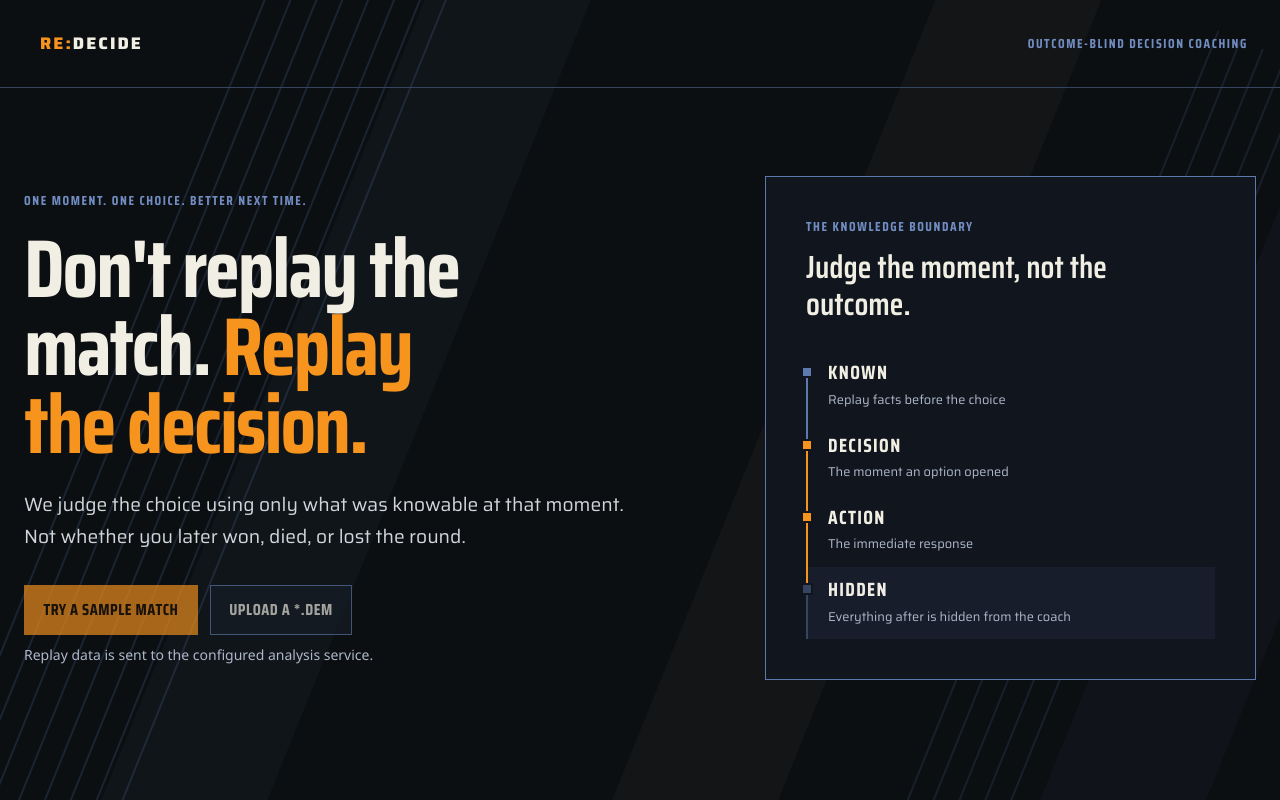
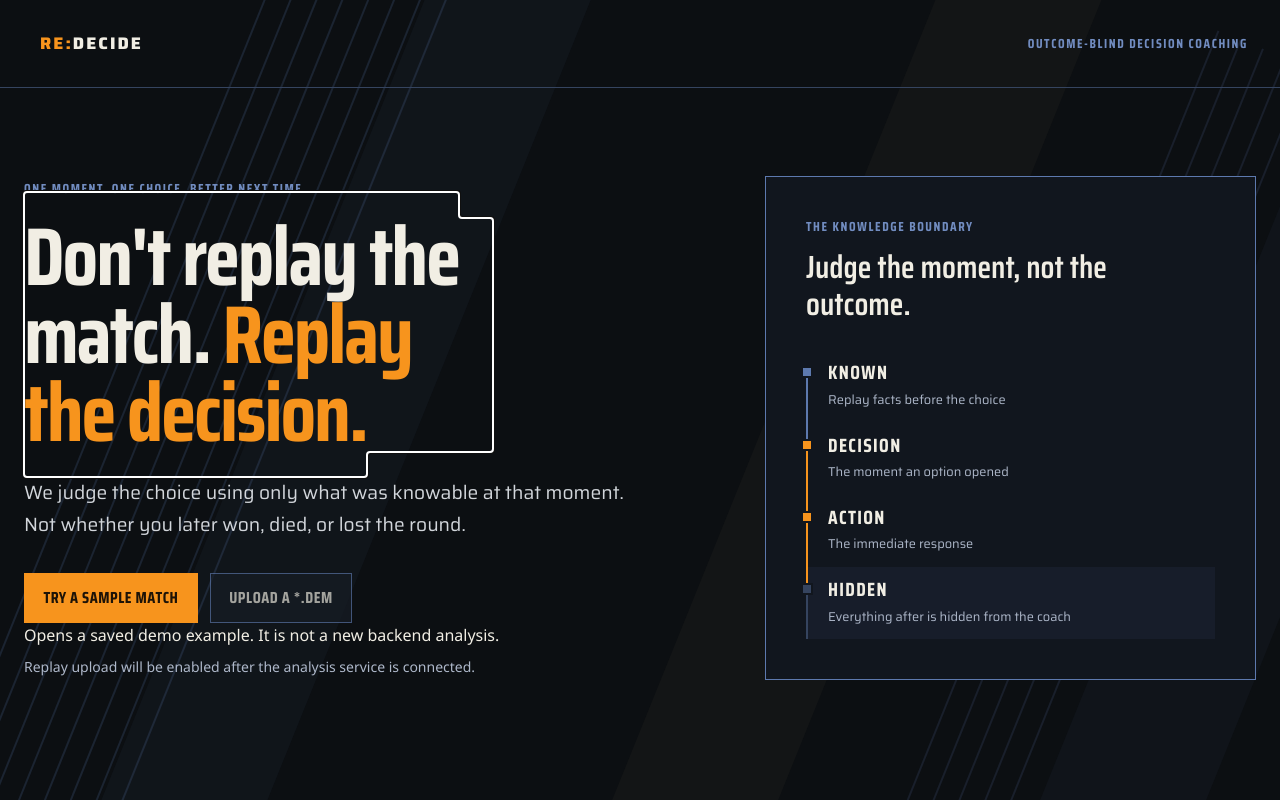
Before and after one commit to Asdao/ReDecide, a Next.js app in the folder frontend/: page / in a window 1280 px wide. Built offline with nearby package versions, Linux system fonts and the light colour scheme.

Commit message:
split landing page and top bar out

```diff
--- a/frontend/src/app/page.tsx
+++ b/frontend/src/app/page.tsx
@@ -1,72 +1,5 @@
+import { DecisionFlow } from "@/components/DecisionFlow";
+
 export default function Home() {
-  return (
-    <main className="shell">
-      <nav className="topbar" aria-label="Product">
-        <a className="brand" href="#main-content" aria-label="RE:DECIDE home">
-          <span aria-hidden="true">RE:</span>DECIDE
-          <svg
-            className="brand-outline"
-            viewBox="0 0 100 40"
-            preserveAspectRatio="none"
-            aria-hidden="true"
-            focusable="false"
-          >
-            <rect x="0.75" y="0.75" width="98.5" height="38.5" pathLength="100" />
-          </svg>
-        </a>
-        <span className="eyebrow">Outcome-blind decision coaching</span>
-      </nav>
-
-      <section className="hero" id="main-content" aria-labelledby="page-title">
-        <div className="hero-copy">
-          <p className="kicker">One moment. One choice. Better next time.</p>
-          <h1 id="page-title">
-            Don&apos;t replay the match.
-            <span> Replay the decision.</span>
-          </h1>
-          <p className="lede">
-            We judge the choice using only what was knowable at that moment.
-            <br></br>
-            Not whether you later won, died, or lost the round.
-          </p>
-
-          <div className="actions" aria-label="Choose an analysis source">
-            <button className="primary" type="button" disabled aria-describedby="setup-note">
-              Try a sample match
-            </button>
-            <label className="secondary" htmlFor="demo-upload" aria-describedby="upload-help setup-note">
-              Upload a *.dem
-            </label>
-            <input id="demo-upload" type="file" accept=".dem" disabled />
-          </div>
-          <p className="privacy" id="upload-help">
-            Replay data is sent to the configured analysis service.
-          </p>
-        </div>
-
-        <aside className="boundary-card" aria-labelledby="boundary-title">
-          <p className="eyebrow">The knowledge boundary</p>
-          <h2 id="boundary-title">Judge the moment, not the outcome.</h2>
-          <ol className="boundary-preview">
-            <li>
-              <strong>Known</strong>
-              <span>Replay facts before the choice</span>
-            </li>
-            <li>
-              <strong>Decision</strong>
-              <span>The moment an option opened</span>
-            </li>
-            <li>
-              <strong>Action</strong>
-              <span>The immediate response</span>
-            </li>
-            <li className="hidden-future">
-              <strong>Hidden</strong>
-              <span>Everything after is hidden from the coach</span>
-            </li>
-          </ol>
-        </aside>
-      </section>
-    </main>
-  );
+  return <DecisionFlow />;
 }
--- /dev/null
+++ b/frontend/src/components/LandingScreen.tsx
@@ -0,0 +1,61 @@
+type LandingScreenProps = {
+  onOpenExample: () => void;
+};
+
+export function LandingScreen({ onOpenExample }: LandingScreenProps) {
+  return (
+    <section className="hero" id="main-content" aria-labelledby="page-title">
+      <div className="hero-copy">
+        <p className="kicker">One moment. One choice. Better next time.</p>
+        <h1 id="page-title" tabIndex={-1}>
+          Don&apos;t replay the match.
+          <span> Replay the decision.</span>
+        </h1>
+        <p className="lede">
+          We judge the choice using only what was knowable at that moment.
+          <br />
+          Not whether you later won, died, or lost the round.
+        </p>
+
+        <div className="actions" aria-label="Choose an analysis source">
+          <button className="primary" type="button" onClick={onOpenExample} aria-describedby="demo-note">
+            Try a sample match
+          </button>
+          <label className="secondary" htmlFor="demo-upload" aria-describedby="upload-help">
+            Upload a *.dem
+          </label>
+          <input id="demo-upload" type="file" accept=".dem" disabled />
+        </div>
+        <p className="source-note" id="demo-note">
+          Opens a saved demo example. It is not a new backend analysis.
+        </p>
+        <p className="privacy" id="upload-help">
+          Replay upload will be enabled after the analysis service is connected.
+        </p>
+      </div>
+
+      <aside className="boundary-card" aria-labelledby="boundary-title">
+        <p className="eyebrow">The knowledge boundary</p>
+        <h2 id="boundary-title">Judge the moment, not the outcome.</h2>
+        <ol className="boundary-preview">
+          <li>
+            <strong>Known</strong>
+            <span>Replay facts before the choice</span>
+          </li>
+          <li>
+            <strong>Decision</strong>
+            <span>The moment an option opened</span>
+          </li>
+          <li>
+            <strong>Action</strong>
+            <span>The immediate response</span>
+          </li>
+          <li className="hidden-future">
+            <strong>Hidden</strong>
+            <span>Everything after is hidden from the coach</span>
+          </li>
+        </ol>
+      </aside>
+    </section>
+  );
+}
--- /dev/null
+++ b/frontend/src/components/ProductHeader.tsx
@@ -0,0 +1,19 @@
+export function ProductHeader() {
+  return (
+    <nav className="topbar" aria-label="Product">
+      <a className="brand" href="#main-content" aria-label="Skip to main content">
+        <span aria-hidden="true">RE:</span>DECIDE
+        <svg
+          className="brand-outline"
+          viewBox="0 0 100 40"
+          preserveAspectRatio="none"
+          aria-hidden="true"
+          focusable="false"
+        >
+          <rect x="0.75" y="0.75" width="98.5" height="38.5" pathLength="100" />
+        </svg>
+      </a>
+      <span className="eyebrow">Outcome-blind decision coaching</span>
+    </nav>
+  );
+}
```
